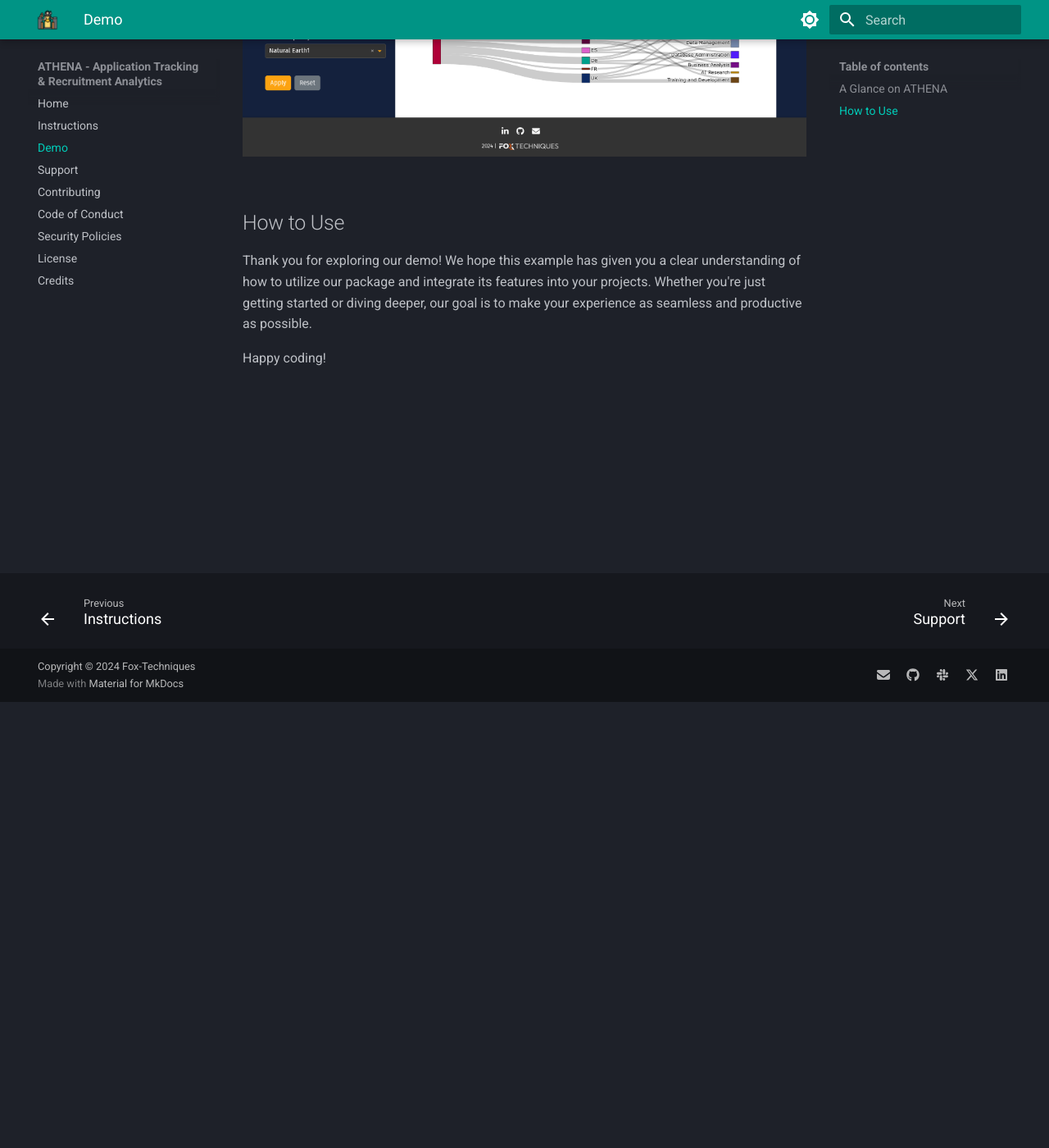
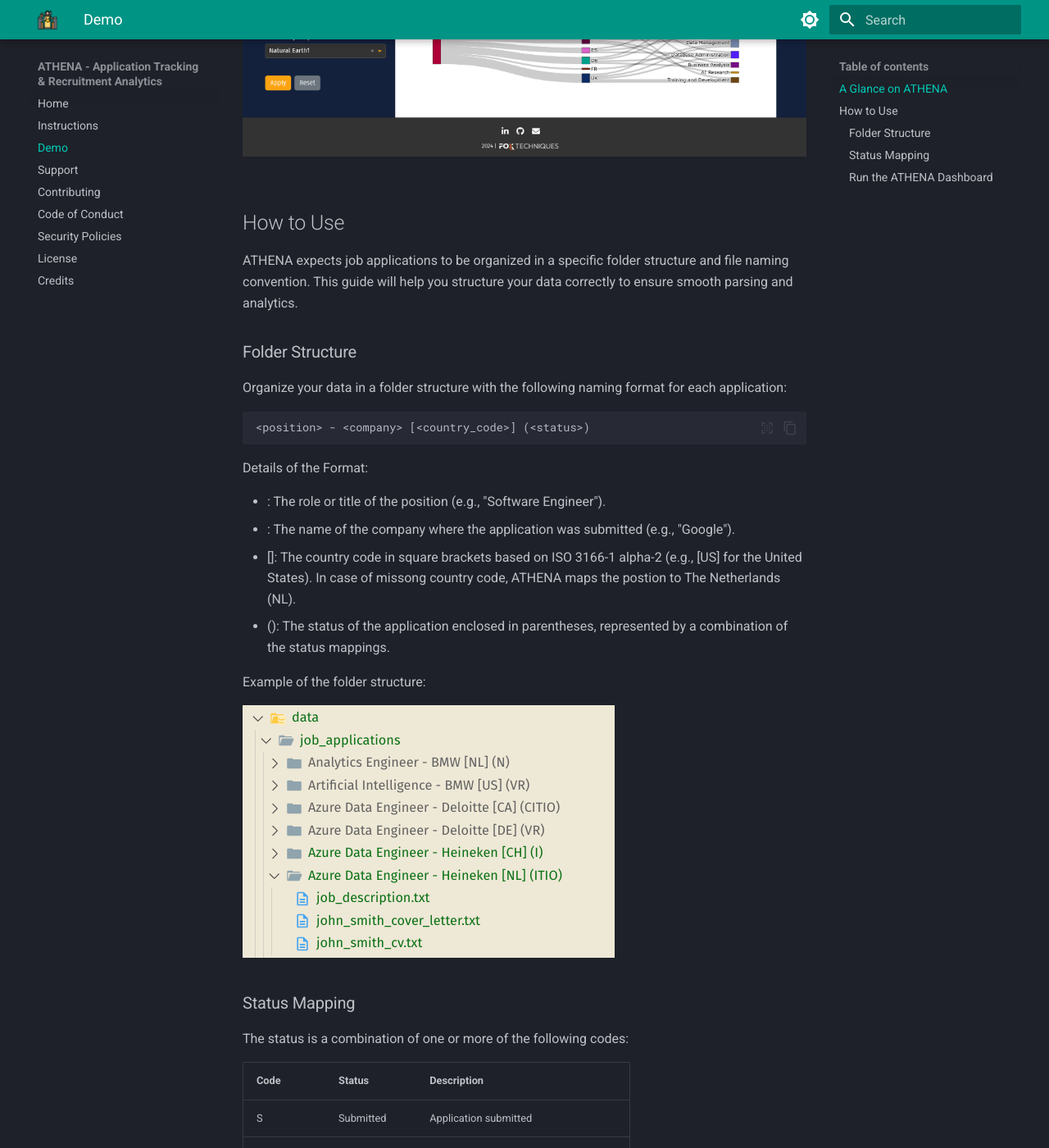
Before and after one commit to fox-techniques/athena-recruitment-analytics, an MkDocs documentation site: the page built from docs/demo.md, in a window 1280 px wide and 1400 px high, scrolled down 544 px. Shown: the whole window at 82% size. Built offline with MkDocs 1.6.1 and Material for MkDocs 9.7.7, drawn with Linux system fonts in a browser that asks for light colours; the version menu is left out; some of the changed text lies outside the part shown.

````diff
--- a/docs/demo.md
+++ b/docs/demo.md
@@ -19,7 +19,62 @@
 
 ## How to Use
 
+ATHENA expects job applications to be organized in a specific folder structure and file naming convention. This guide will help you structure your data correctly to ensure smooth parsing and analytics.
 
-Thank you for exploring our demo! We hope this example has given you a clear understanding of how to utilize our package and integrate its features into your projects. Whether you're just getting started or diving deeper, our goal is to make your experience as seamless and productive as possible.
+### Folder Structure
+
+Organize your data in a folder structure with the following naming format for each application:
+
+```
+<position> - <company> [<country_code>] (<status>)
+```
+
+Details of the Format:
+
+- <position>: The role or title of the position (e.g., "Software Engineer").
+- <company>:  The name of the company where the application was submitted (e.g., "Google").
+- [<country_code>]:  The country code in square brackets based on ISO 3166-1 alpha-2 (e.g., [US] for the United States). In case of missong country code, ATHENA maps the postion to The Netherlands (NL).
+- (<status>): The status of the application enclosed in parentheses, represented by a combination of the status mappings.
+
+Example of the folder structure:
+
+![ATHENA Application folder structure](assets/data-directories-prep.png)
+
+### Status Mapping
+
+The status is a combination of one or more of the following codes:
+
+|Code |	Status	| Description |
+| --- | ---     | ---         |
+|S |	Submitted |	Application submitted |
+|N |	No Reply |	No response received |
+|H |	Hold | Position is on hold |
+|C |	Call |	HR Called the Applicant |
+|V |	Via Recruiters	| Application forwarded via a recruiter |
+|I |	Interview | Interview scheduled |
+|T |	Test | Assessment/test is forwarded |
+|A |	Assignment | Additional assignment/project required |
+|O |	Offer | Job offer sent |
+|F |	Followed-up	| Follow-up communication sent |
+|G |	Ghosted	| No response after initial communication |
+|R |	Rejected | Rejection email is sent |
+
+Status mapping is located in `/data/mappings/status.json`
+
+### Run the ATHENA Dashboard
+
+Start the dashboard application:
+
+```bash
+python app.py
+```
+
+Open your web browser and navigate to:
+
+```bash
+http://127.0.0.1:8050/
+```
+
+Thank you for exploring our demo! We hope this example has given you a clear understanding of how to utilize our dashboard and integrate its features into your projects. Whether you're just getting started or diving deeper, our goal is to make your experience as seamless and productive as possible.
 
 Happy coding!
````
Also changed, not shown: README.md (+46 -2 lines), docs/assets/data-directories-prep.png (added), 13 other files.
